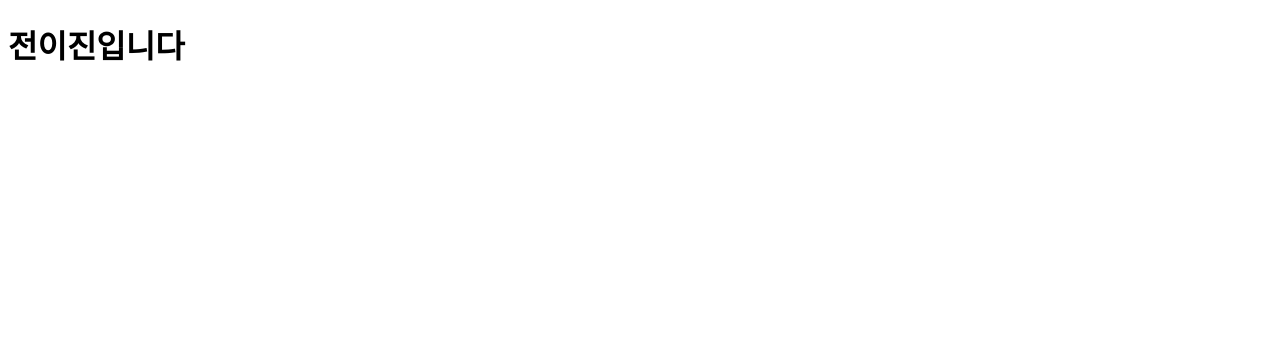
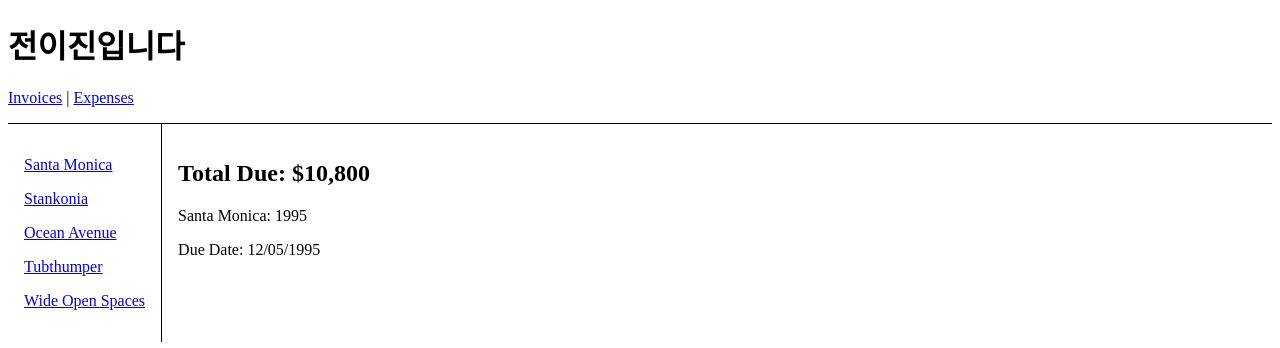
Before and after one commit to pongdang/blog.pongdang.me, a React (Create React App) app: page /invoices/1995 in a window 1280 px wide. Shown: the top 348 px of the page. Built offline with nearby package versions, Linux system fonts and the light colour scheme.

Commit message:
react router getting started

```diff
--- a/src/App.js
+++ b/src/App.js
@@ -1,7 +1,17 @@
+import { Outlet, Link } from "react-router-dom";
 export default function App() {
   return (
     <div>
       <h1>전이진입니다</h1>
+      <nav
+        style={{
+          borderBottom: "solid 1px",
+          paddingBottom: "1rem",
+        }}
+      >
+        <Link to='/invoices'>Invoices</Link> | <Link to='/expenses'>Expenses</Link>
+      </nav>
+      <Outlet />
     </div>
   );
 }
--- /dev/null
+++ b/src/data.js
@@ -0,0 +1,40 @@
+let invoices = [
+  {
+    name: "Santa Monica",
+    number: 1995,
+    amount: "$10,800",
+    due: "12/05/1995",
+  },
+  {
+    name: "Stankonia",
+    number: 2000,
+    amount: "$8,000",
+    due: "10/31/2000",
+  },
+  {
+    name: "Ocean Avenue",
+    number: 2003,
+    amount: "$9,500",
+    due: "07/22/2003",
+  },
+  {
+    name: "Tubthumper",
+    number: 1997,
+    amount: "$14,000",
+    due: "09/01/1997",
+  },
+  {
+    name: "Wide Open Spaces",
+    number: 1998,
+    amount: "$4,600",
+    due: "01/27/2998",
+  },
+];
+
+export function getInvoices() {
+  return invoices;
+}
+
+export function getInvoice(number) {
+  return invoices.find((invoice) => invoice.number === number) || {};
+}
--- a/src/index.js
+++ b/src/index.js
@@ -1,4 +1,21 @@
 import ReactDOM from "react-dom";
+import { BrowserRouter, Routes, Route } from "react-router-dom";
 import App from "./App";
+import Expenses from "./routes/expenses";
+import Invoices from "./routes/invoices";
+import Invoice from "./routes/invoice";
 
-ReactDOM.render(<App />, document.getElementById("root"));
+ReactDOM.render(
+  <BrowserRouter>
+    <Routes>
+      <Route path='/' element={<App />}>
+        <Route path='expenses' element={<Expenses />} />
+        <Route path='invoices' element={<Invoices />}>
+          <Route path=':invoiceId' element={<Invoice />} />
+        </Route>
+      </Route>
+      <Route path='*' element={"404"} />
+    </Routes>
+  </BrowserRouter>,
+  document.getElementById("root")
+);
--- /dev/null
+++ b/src/routes/expenses.jsx
@@ -0,0 +1,7 @@
+export default function Expenses() {
+  return (
+    <main style={{ padding: "1rem 0" }}>
+      <h2>Expenses</h2>
+    </main>
+  );
+}
--- /dev/null
+++ b/src/routes/invoice.jsx
@@ -0,0 +1,17 @@
+import { useParams } from "react-router-dom";
+import { getInvoice } from "../data";
+
+export default function Invoice() {
+  const params = useParams();
+  let invoice = getInvoice(parseInt(params.invoiceId));
+
+  return (
+    <main style={{ padding: "1rem" }}>
+      <h2>Total Due: {invoice.amount}</h2>
+      <p>
+        {invoice.name}: {invoice.number}
+      </p>
+      <p>Due Date: {invoice.due}</p>
+    </main>
+  );
+}
--- /dev/null
+++ b/src/routes/invoices.jsx
@@ -0,0 +1,24 @@
+import { Link, Outlet } from "react-router-dom";
+import { getInvoices } from "../data";
+
+export default function Invoices() {
+  let invoices = getInvoices();
+
+  return (
+    <div style={{ display: "flex" }}>
+      <nav
+        style={{
+          borderRight: "solid 1px",
+          padding: "1rem",
+        }}
+      >
+        {invoices.map((invoice) => (
+          <Link style={{ display: "block", margin: "1rem 0" }} to={`/invoices/${invoice.number}`} key={invoice.number}>
+            {invoice.name}
+          </Link>
+        ))}
+      </nav>
+      <Outlet />
+    </div>
+  );
+}
```
